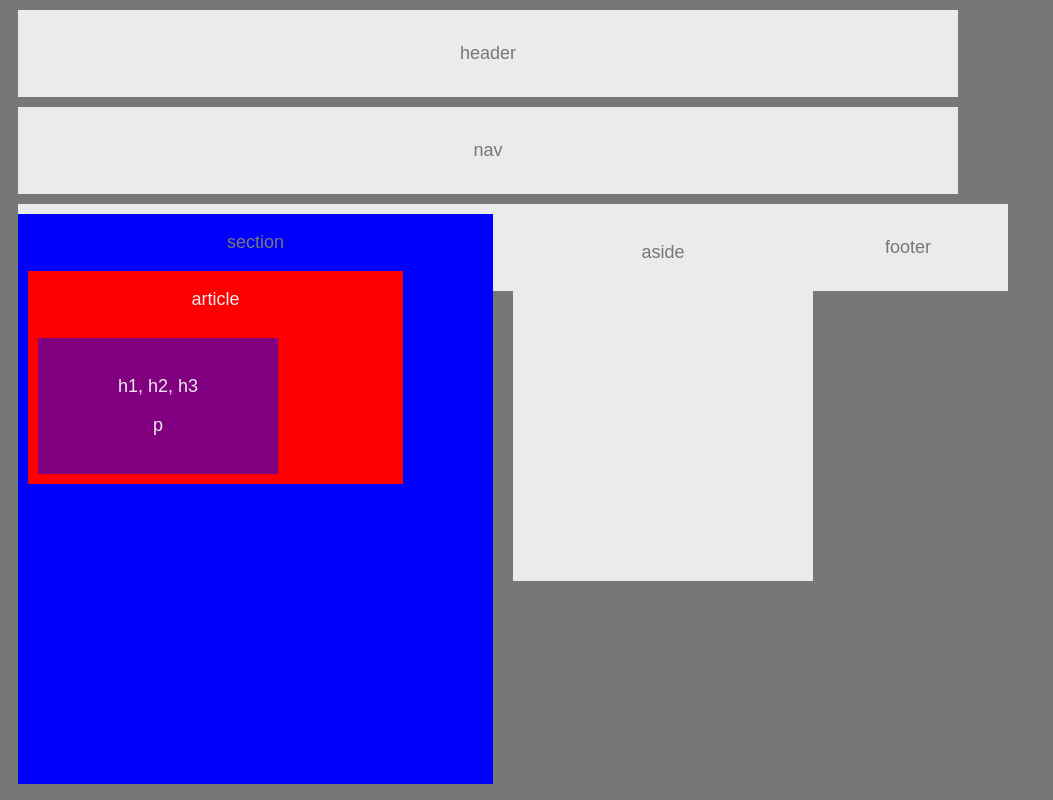
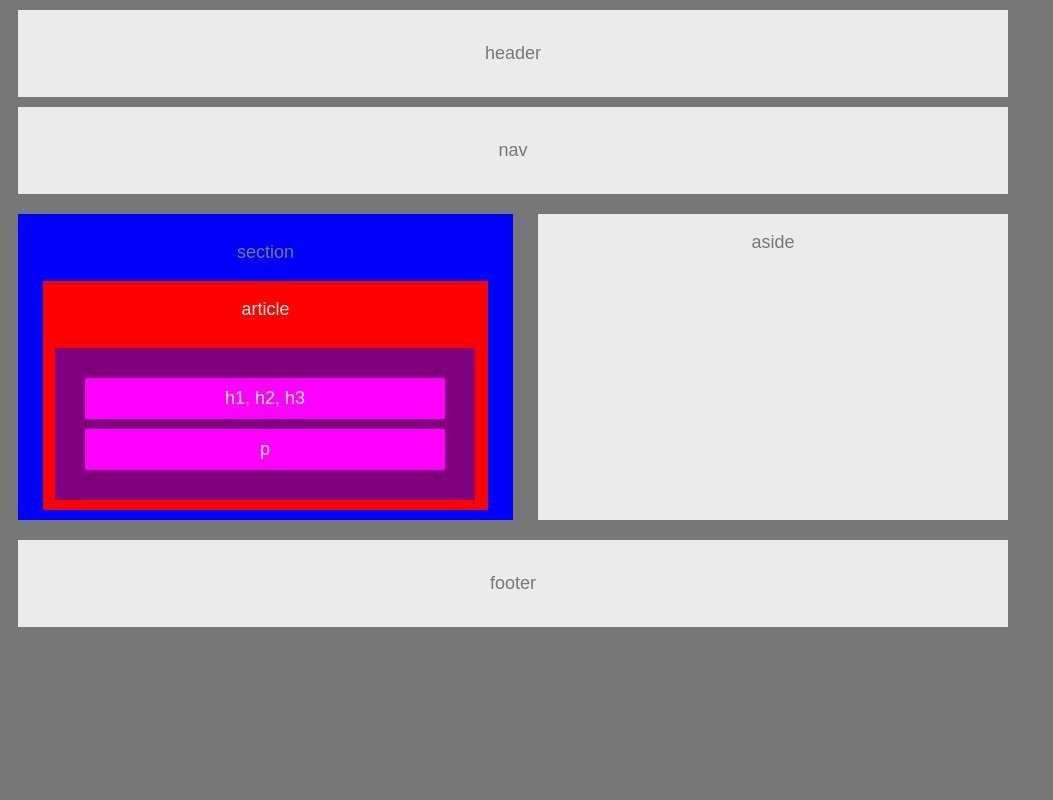
Before and after one commit to kDurg/HW-Wireframe, a plain HTML site: page index.html in a window 1280 px wide. Shown: the whole page, without its empty margins (0-1053 px from the left). Drawn offline with Linux system fonts and the light colour scheme.

Commit message:
finally finished!

```diff
--- a/index.html
+++ b/index.html
@@ -30,8 +30,8 @@
             <section id="article">
                     <p>article</p>
                     <section id="h1">
-                            <p>h1, h2, h3</p>
-                            <p>p</p>
+                            <p class="innertext">h1, h2, h3</p>
+                            <p class="innertext">p</p>
                     </section>
             </section>
         </section>
--- a/style.css
+++ b/style.css
@@ -19,6 +19,8 @@ header {
     background: #ebebeb;
     padding: 15px;
     margin: 10px ;
+    width: 960px;
+
 }
 
 
@@ -26,6 +28,8 @@ header {
     background: #ebebeb;
     padding: 15px;
     margin: 10px ;
+    width: 960px;
+
 }
 
 
@@ -33,7 +37,7 @@ header {
     /* background: #ebebeb;     */
     background: blue;
     width: 475px;
-    padding-bottom: 300px;
+    padding: 10px;
     margin: 10px ;
     float: left;
 }
@@ -42,50 +46,46 @@ header {
 #article{
     color: #ebebeb;
     background: red;
-    /* background: #777; */
-    /* padding-bottom: 150px; */
-    margin-left: 10px;
+    margin: 0 15px;
     float: left;
-    width: 375px;
+    width: 445px;
 }
 
+.innertext{
+    margin: 10px;
+    background: magenta;
+    padding: 10px
+}
 
 #h1{
     color: #ebebeb;
     /* background: #777; */
     background: purple;
-    width: 200px;
+    width: 380px;
     padding: 20px;
-    margin: 10px;
+    margin: 10px 10px 10px 12px;
     float: left;
 }
 
 
-/* #p{
-    color: #ebebeb;
-    /* background: #777; */
-    /* background: orange;
-    width: 200px;
-    padding: 20px;
-    margin: 10px;
-    float: left; */
-/* } */
-
-
 aside {
     background: #ebebeb;
-    width: 300px;
-    padding-bottom: 300px;
-    margin: 20px 10px ;
-    float: left;
+    width: 470px;
+    padding-bottom: 249px;
+    margin: 10px 10px 20px 10px ;
+    float: right;
 }
 
 
 footer{
     background: #ebebeb;
-    width: 100%;
+    width: 960px;
     padding: 15px;
-    margin: 10px ;
-    float: none;
+    margin: 40px 10px 0px 10px;
+    /* float: none; */
+    clear: both;
+}
 
+#middle{
+    width: 1010px;
 }
```
